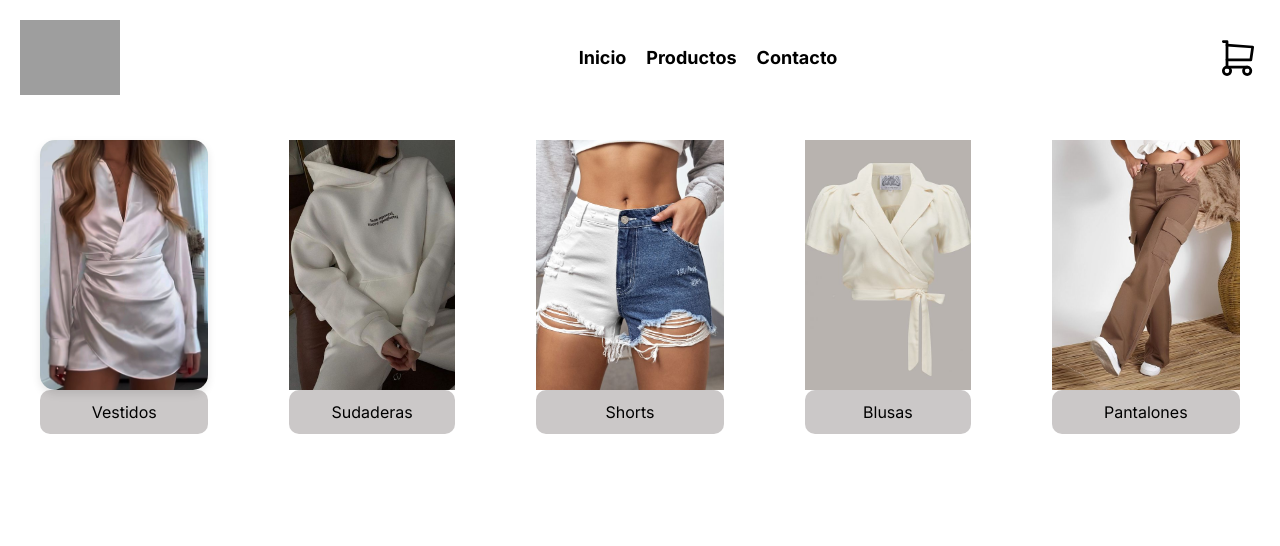
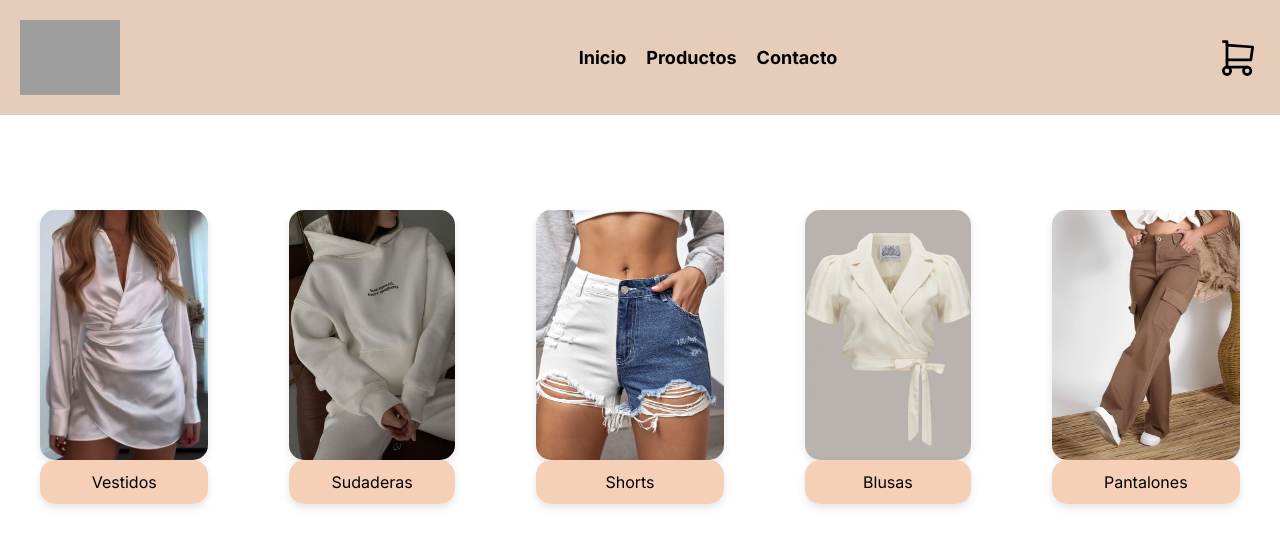
Before and after one commit to yesicazemanate/TiendaOnline, a Next.js app in the folder front-end/tienda/: page /vistaGeneral in a window 1280 px wide. Shown: the top 546 px of the page. Built offline with nearby package versions, Linux system fonts and the light colour scheme; grey boxes are pictures that could not be loaded.

Commit message:
Nuevos colores

```diff
--- a/front-end/tienda/src/app/Componentes/CardCategorias/StyleCategorias.css
+++ b/front-end/tienda/src/app/Componentes/CardCategorias/StyleCategorias.css
@@ -0,0 +1,4 @@
+.card-categorias{
+
+    margin-top: 50px;
+}
--- a/front-end/tienda/src/app/Componentes/Navbar/Navbar.js
+++ b/front-end/tienda/src/app/Componentes/Navbar/Navbar.js
@@ -1,7 +1,27 @@
 import Image from "next/image"
-
+import { useEffect } from 'react';
 import "./navbar.css"
 export default function Navbar() {
+
+  useEffect(() => {
+    let lastScrollTop = 0;
+
+    function onScroll() {
+      let currentScroll = window.pageYOffset || document.documentElement.scrollTop;
+      if (currentScroll > lastScrollTop) {
+        // Desplazamiento hacia abajo
+        document.querySelector('nav').classList.add('nav-up');
+      } else {
+        // Desplazamiento hacia arriba
+        document.querySelector('nav').classList.remove('nav-up');
+      }
+      lastScrollTop = currentScroll <= 0 ? 0 : currentScroll; // Para navegadores móviles
+    }
+
+    window.addEventListener('scroll', onScroll);
+    return () => window.removeEventListener('scroll', onScroll);
+  }, []);
+
   return (
     <>
       <nav>
--- a/front-end/tienda/src/app/Componentes/Navbar/navbar.css
+++ b/front-end/tienda/src/app/Componentes/Navbar/navbar.css
@@ -12,7 +12,7 @@ a {
 
 /* Estilos del navbar */
 nav {
-    background-color: #fff;
+    background-color: #E6CDB9;
     display: flex;
     justify-content: space-between;
     align-items: center;
@@ -24,6 +24,7 @@ nav {
     width: 100%;
     z-index: 100;
 }
+
 
 .logo {
     width: 200px;
@@ -47,6 +48,18 @@ nav ul li {
 nav ul li a {
     font-size: 18px;
     font-weight: bold;
+    transition: color 0.3s ease, padding 0.3s ease;
+}
+
+nav ul li a:active, .iconos img:active {
+    transform: scale(0.9); /* Hace que el elemento parezca presionado */
+}
+
+
+nav ul li a:hover {
+    color: #C47B5D; /* Cambia esto al color deseado */
+    padding-bottom: 5px;
+    border-bottom: 2px solid #C47B5D; /* Cambia esto al color deseado */
 }
 
 .iconos {
@@ -56,7 +69,13 @@ nav ul li a {
 .iconos img {
     width: 20px;
     margin-left: 20px;
+    transition: transform 0.3s ease;
 }
+
+.iconos img:hover {
+    transform: scale(1.2); /* Hace que el ícono sea un poco más grande */
+}
+
 
 /* Estilos para responsive design */
 @media (max-width: 768px) {
@@ -84,3 +103,16 @@ nav ul li a {
         justify-content: center;
     }
 }
+
+@keyframes slideDown {
+    from {
+        transform: translateY(-100%);
+    }
+    to {
+        transform: translateY(0);
+    }
+}
+
+nav {
+    animation: slideDown 0.5s ease forwards;
+}
--- a/front-end/tienda/src/app/landing/landing.css
+++ b/front-end/tienda/src/app/landing/landing.css
@@ -4,6 +4,7 @@ body {
     font-family: sans-serif;
     margin: 0;
     padding: 0;
+    color: #000000;
 }
 
 h1,
@@ -14,13 +15,13 @@ h3 {
 
 a {
     text-decoration: none;
-    color: #000;
+
 }
 
 /* Estilos del header */
 
 header {
-    background-color: #fff;
+    background-color: #ca2121;
     padding: 20px;
 }
 
@@ -28,10 +29,11 @@ header img {
     width: 200px;
 }
 
+
 /* Estilos del hero */
 
 .hero {
-    background-color: #f5f5f5;
+    background-color: #E6CDB9;
     text-align: center;
     padding: 50px 20px;
 }
@@ -47,16 +49,34 @@ header img {
 }
 
 .hero a {
-    background-color: #000;
-    color: #fff;
+    background-color: #A58F82;
+    color: #000000;
     padding: 10px 20px;
-    border-radius: 5px;
+    border-radius: 15px;
+    /* Agregar transición suave para el cambio de color de fondo */
+    transition: background-color 0.5s ease;
+    border-color: #EFE2D9;
 }
+
+/* Definir los estados de la animación */
+@keyframes cambioColor {
+    from { background-color: #A58F82; }
+    to { background-color: #BFA974; }
+}
+
+.hero a:hover {
+    /* Aplicar la animación al pasar el ratón sobre el botón */
+    animation-name: cambioColor;
+    animation-duration: 0.5s;
+    animation-fill-mode: forwards; /* Mantener el estado final de la animación */
+}
+
 
 /* Estilos de la sección de nuevos arribos */
 
 .arrivals {
     padding: 50px 20px;
+    background-color: #EFE2D9;
 }
 
 .arrivals h2 {
@@ -67,15 +87,17 @@ header img {
 .productos {
     display: flex;
     flex-wrap: wrap;
-    margin-left: 100px;
+    justify-content: center;
+    background-color: #E6CDB9;
 }
 
 .producto {
     width: 30.30%;
     margin: 10px;
     padding: 20px;
-    border: 1px solid #ccc;
+    border: 1px solid #EFE2D9;
     text-align: center;
+    border-radius: 5px;
 }
 
 .producto img {
@@ -93,13 +115,13 @@ header img {
 }
 
 .producto a {
-    background-color: #000000;
+    background-color: #A58F82;
 
 
     color: #fff
 }
 .venta-estacional{
-    background-color: #f5f5f5;
+    background-color: #EFE2D9;
         text-align: center;
         padding: 50px 20px;
 }
--- a/front-end/tienda/src/app/landing/page.js
+++ b/front-end/tienda/src/app/landing/page.js
@@ -13,6 +13,7 @@ export default function Landing() {
                     <h2>ROPA ACCESORIOS</h2>
                     <a href="/vistaGeneral">COMPRAR AHORA</a>
                 </section>
+
                 <section className="arrivals">
                     <h2>&nbsp;&nbsp;&nbsp; NUEVOS ARRIBOS</h2>
                     <div className="productos">
--- a/front-end/tienda/src/app/vistaGeneral/StyleGeneral.css
+++ b/front-end/tienda/src/app/vistaGeneral/StyleGeneral.css
@@ -5,7 +5,7 @@
     flex-direction: column;
 }
 .Contenedor-principal-categorias {
-    margin-top: 80px;
+    margin-top: 150px;
     display: flex;
     justify-content: space-around;
     flex-wrap: wrap;
@@ -34,14 +34,21 @@
 }
 
 /* Estilos para el título dentro de las tarjetas */
-.textoCategoria{
+.textoCategoria {
     text-align: center;
     padding: 10px 0;
-  background-color: #cbc8c8;
-  border-radius: 10px;
+    background-color: rgb(245, 208, 182)
+    ;
+    border-radius: 10px;
     margin: 0;
-    /* Elimina los márgenes por defecto */
+    transition: transform 0.3s ease, box-shadow 0.3s ease; /* Suaviza la transición de transformación y sombra */
 }
+
+.textoCategoria:hover {
+    transform: scale(1.05); /* Aumenta ligeramente el tamaño */
+    box-shadow: 0 4px 8px rgba(0, 0, 0, 0.2); /* Añade una sombra para un efecto de profundidad */
+}
+
 
 /* Estilos para la imagen */
 .ImagenCategoria{
--- a/front-end/tienda/src/app/vistaGeneral/page.jsx
+++ b/front-end/tienda/src/app/vistaGeneral/page.jsx
@@ -48,47 +48,47 @@ export default function Home() {
           <div className="card-categorias">
             <Image class="ImagenCategoria" value={setverVestidos} onClick={handleVestido} src="/img/vestidos.jpg" width={90} height={60} />
           </div>
-          <div className="card-categoria">
+          <div className="card-categorias">
             <h1 class="textoCategoria">Vestidos</h1>
           </div>
         </div>
 
         {/* SUDADERAS */}
         <div className="contenedor-cartas">
-          <div className="card-categoria">
+          <div className="card-categorias">
             <Image class="ImagenCategoria" value={setverSudaderas} onClick={handleVerSudaderas} src="/img/sudaderas.jpg" width={90} height={60} />
           </div>
-          <div className="card-categoria">
+          <div className="card-categorias">
             <h1 class="textoCategoria">Sudaderas</h1>
           </div>
         </div>
 
         {/* SHORTS */}
         <div className="contenedor-cartas">
-          <div className="card-categoria">
+          <div className="card-categorias">
             <Image class="ImagenCategoria" value={setVerShorts} onClick={handleVerShorts} src="/img/shorts.jpg" width={90} height={60} />
           </div>
-          <div className="card-categoria">
+          <div className="card-categorias">
             <h1 class="textoCategoria"> Shorts</h1>
           </div>
         </div>
 
         {/* BLUSAS */}
         <div className="contenedor-cartas">
-          <div className="card-categoria">
+          <div className="card-categorias">
             <Image class="ImagenCategoria" value={setverBlusas} onClick={handleVerBlusas} src="/img/blusas.jpg" width={90} height={60} />
           </div>
-          <div className="card-categoria">
+          <div className="card-categorias">
             <h1 class="textoCategoria">Blusas</h1>
           </div>
         </div>
 
         {/* Pantalones */}
         <div className="contenedor-cartas">
-          <div className="card-categoria">
+          <div className="card-categorias">
             <Image class="ImagenCategoria" value={setverPantalones} onClick={handleverPantalones} src="/img/pantalones.jpg" width={90} height={60} />
           </div>
-          <div className="card-categoria">
+          <div className="card-categorias">
             <h1 class="textoCategoria">Pantalones</h1>
           </div>
         </div>
```
